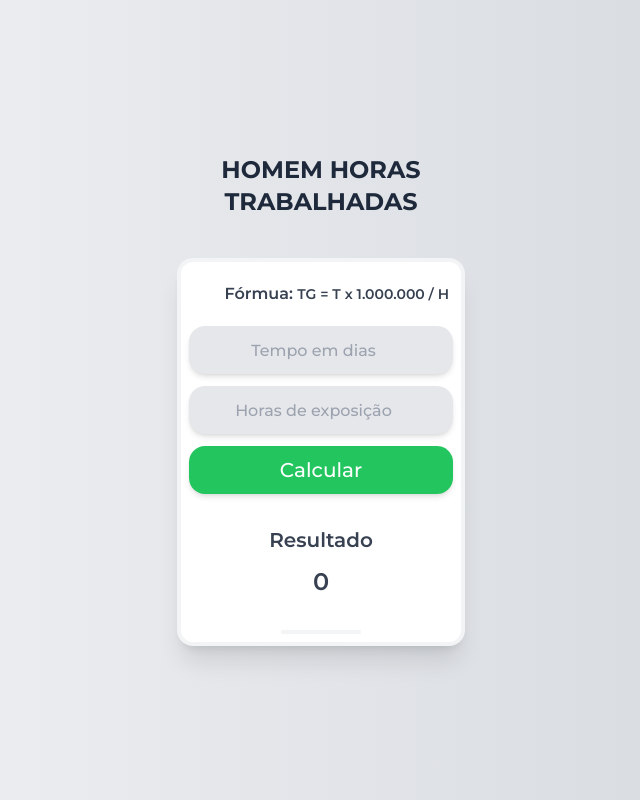
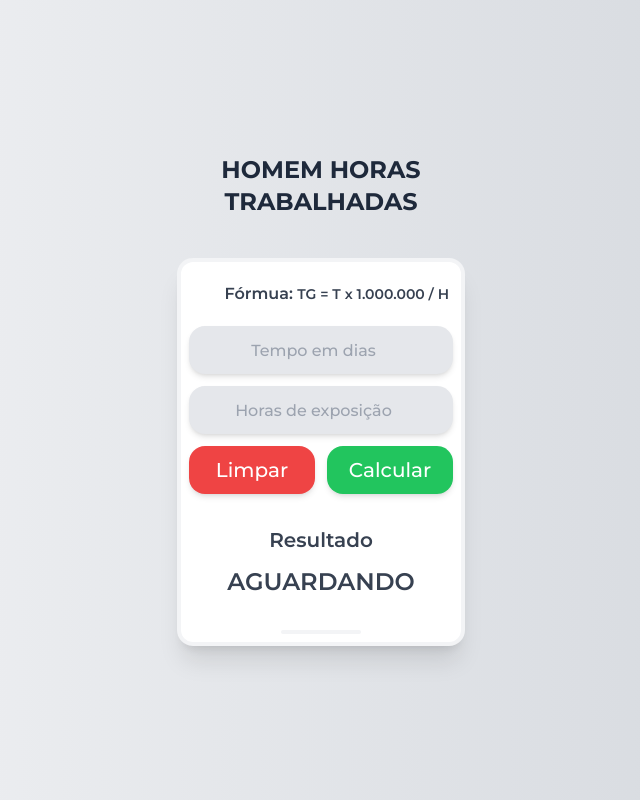
Before and after one commit to oCesaum/calculadora-hht, a Next.js app: page / in a window 1280 px wide. Shown: the whole page, without its empty margins (319-959 px from the left). Built offline with nearby package versions, Linux system fonts and the light colour scheme.

Commit message:
adding clear button

```diff
--- a/src/app/page.tsx
+++ b/src/app/page.tsx
@@ -12,6 +12,12 @@ export default function Home() {
     setResult(tg)
   }
 
+  function clearCalculator() {
+    setTime('')
+    setHour('')
+    setResult(0)
+  }
+
   return (
     <main className="bg-gradient-to-r from-gray-100 to-gray-300 w-screen min-h-screen grid place-content-center">
       <div className="max-w-xs">
@@ -23,9 +29,13 @@ export default function Home() {
           <div className="m-2 flex flex-col gap-3">
             <input value={time} onChange={(e) => setTime(e.target.value)} type="number" name="time" className="bg-gray-200 shadow-md rounded-2xl w-full h-12 text-black font-medium flex justify-center items-center outline-none text-center p-4" placeholder="Tempo em dias"></input>
             <input value={hour} onChange={(e) => setHour(e.target.value)} type="number" name="hours" className="bg-gray-200 shadow-md rounded-2xl w-full h-12 text-black font-medium flex justify-center items-center outline-none text-center p-4" placeholder="Horas de exposição"></input>
-            <button onClick={() => calculateTime()} className="bg-green-500 shadow-md rounded-2xl w-full h-12 text-white font-medium text-xl flex justify-center items-center">Calcular</button>
+            <div className="flex gap-3">
+              <button onClick={() => clearCalculator()} className="bg-red-500 shadow-md rounded-2xl w-full h-12 text-white font-medium text-xl flex justify-center items-center">Limpar</button>
+              <button onClick={() => calculateTime()} className="bg-green-500 shadow-md rounded-2xl w-full h-12 text-white font-medium text-xl flex justify-center items-center">Calcular</button>
+
+            </div>
             <p className="text-gray-700 font-semibold w-auto text-center text-xl mt-5">Resultado</p>
-            <p className="text-gray-700 font-semibold w-auto text-center text-2xl uppercase">{result}</p>
+            <p className="text-gray-700 font-semibold w-auto text-center text-2xl uppercase">{result > 0 ? (result) : ("aguardando")}</p>
             <div className="flex justify-center mt-5">
               <div className="w-20 h-1 bg-gray-100 rounded-l-xl rounded-r-xl"></div>
             </div>
```
